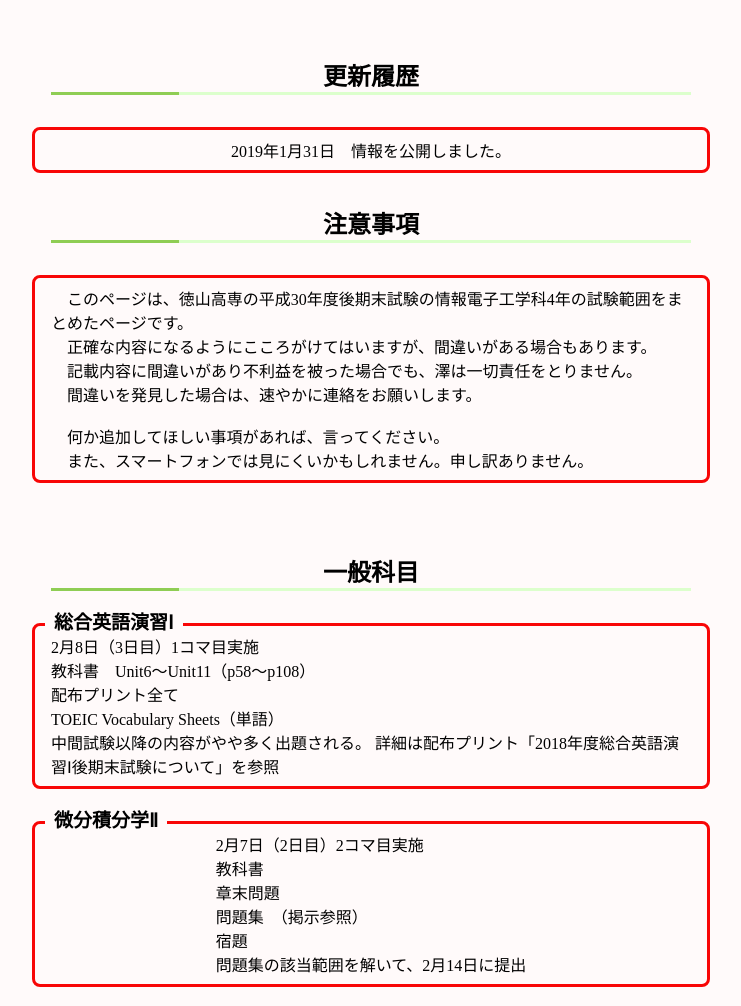
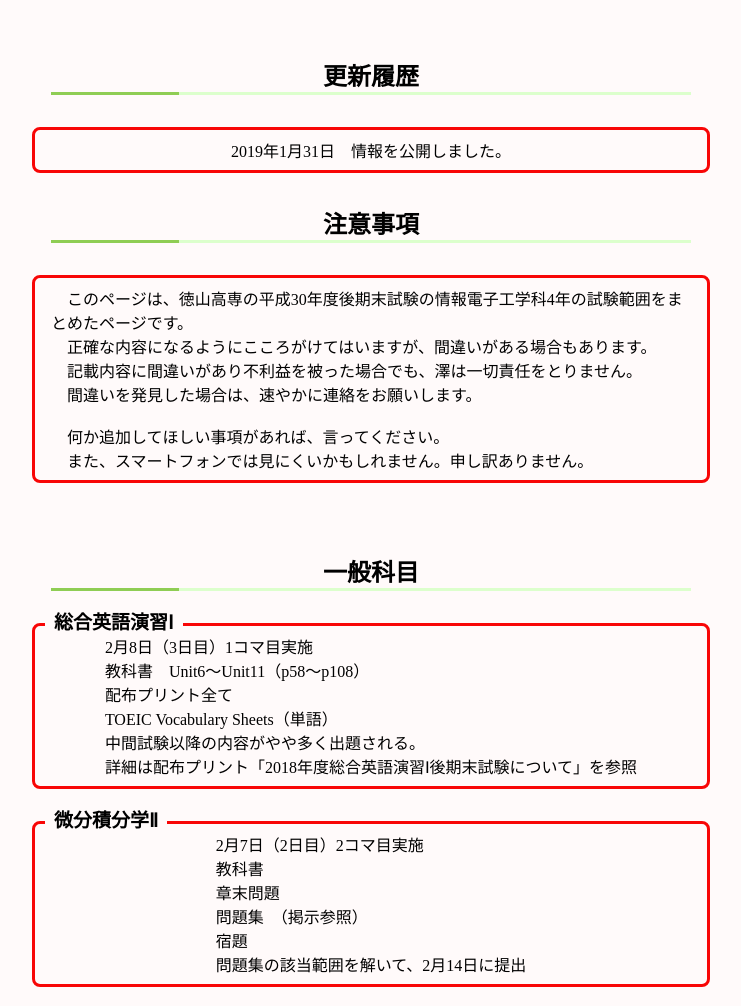
Before and after one commit to KeisukeSawa/KeisukeSawa.github.io, a plain HTML site: page exam/IE4_koukimatu.html in a window 1280 px wide. Shown: the part 70-1076 px from the top of the page, without its empty margins (269-1010 px from the left). Drawn offline with Linux system fonts and the light colour scheme.

Commit message:
publish koukimatu.html

```diff
--- a/exam/IE4_koukimatu.html
+++ b/exam/IE4_koukimatu.html
@@ -48,7 +48,7 @@
                         教科書　Unit6～Unit11（p58～p108）<br>
                         配布プリント全て<br>
                         TOEIC Vocabulary Sheets（単語）<br>
-                        中間試験以降の内容がやや多く出題される。
+                        中間試験以降の内容がやや多く出題される。<br>
                         詳細は配布プリント「2018年度総合英語演習Ⅰ後期末試験について」を参照<br>
                     </p>
             </div>
```
